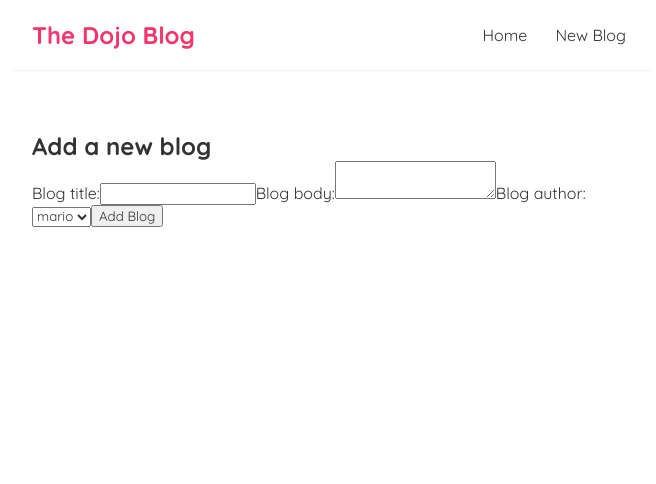
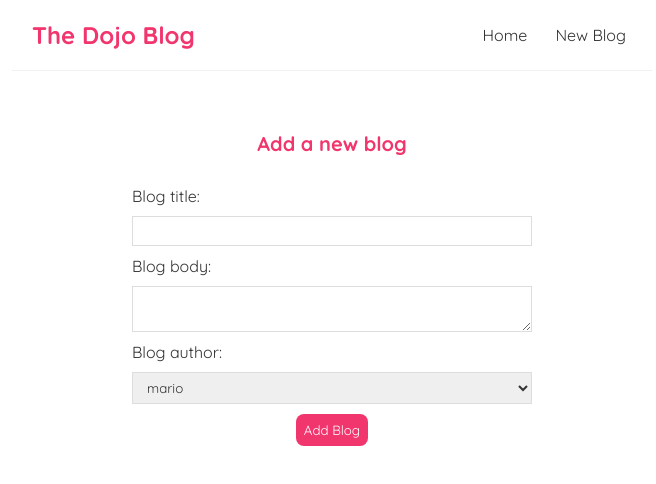
Before and after one commit to aa-tt/dojo-blog, a React (Create React App) app: page /create in a window 1280 px wide. Shown: the top 484 px of the page, without its empty margins (308-964 px from the left). Built offline with nearby package versions, Linux system fonts and the light colour scheme.

Commit message:
#27.2 web forms in react - controlled inputs -css

```diff
--- a/src/index.css
+++ b/src/index.css
@@ -61,3 +61,35 @@
 .blog-details div {
   margin: 20px 0;
 }
+
+/* create new blog form */
+.create {
+  max-width: 400px;
+  margin: 0 auto;
+  text-align: center;
+}
+.create label {
+  text-align: left;
+  display: block;
+}
+.create h2 {
+  font-size: 20px;
+  color: #f1356d;
+  margin-bottom: 30px;
+}
+.create input, .create textarea, .create select {
+  width: 100%;
+  padding: 6px 10px;
+  margin: 10px 0;
+  border: 1px solid #ddd;
+  box-sizing: border-box;
+  display: block;
+}
+.create button {
+  background: #f1356d;
+  color: #fff;
+  border: 0;
+  padding: 8px;
+  border-radius: 8px;
+  cursor: pointer;
+}
```
